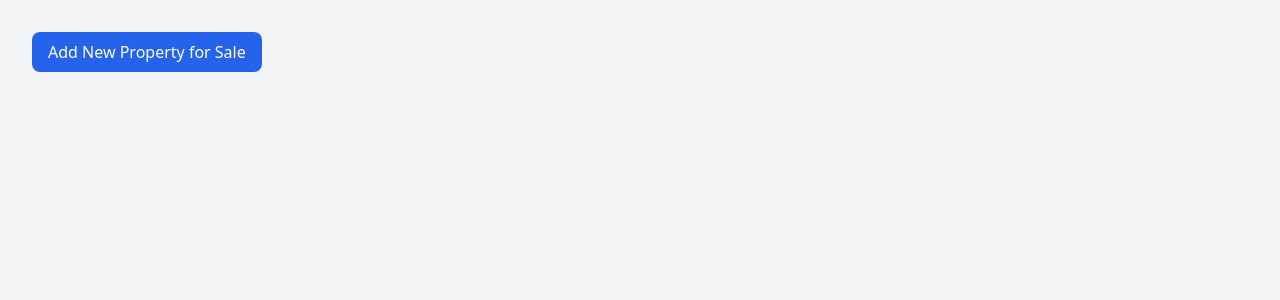
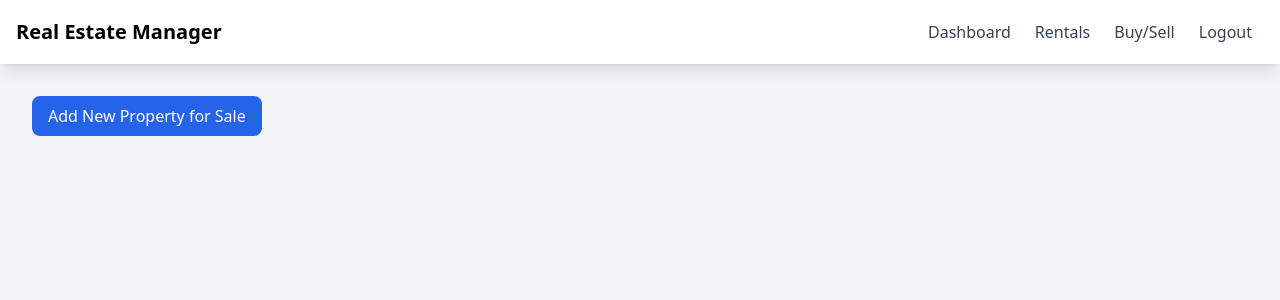
Before and after one commit to TheForgeTeam/prop-tech, a Django app: page /dashboard/properties/ in a window 1280 px wide. Shown: the top 300 px of the page. Run offline with Django 5.2, Linux system fonts and the light colour scheme; the visitor is signed in with stand-in values (Sample User, id 1); data comes from the database, SQL or seed files in the repository; data that the repository does not hold is empty; parts of the project's set-up code (start-up, migrations or seed data) failed here and were passed over; some libraries are stand-ins or nearby versions.

Commit message:
feat: login logout works

```diff
--- a/real_estate_dashboard/templates/base.html
+++ b/real_estate_dashboard/templates/base.html
@@ -7,6 +7,44 @@
     {% load static %} {% load tailwind_tags %} {% tailwind_css %}
   </head>
   <body class="bg-gray-100">
+    <nav class="bg-white shadow-lg">
+      <div class="max-w-7xl mx-auto px-4">
+        <div class="flex justify-between h-16">
+          <div class="flex">
+            <a href="{% url 'dashboard' %}" class="flex items-center">
+              <span class="text-xl font-semibold">Real Estate Manager</span>
+            </a>
+          </div>
+          <div class="flex items-center">
+            <a
+              href="{% url 'dashboard' %}"
+              class="px-3 py-2 text-gray-700 hover:text-gray-900"
+              >Dashboard</a
+            >
+            <a
+              href="{% url 'rentals' %}"
+              class="px-3 py-2 text-gray-700 hover:text-gray-900"
+              >Rentals</a
+            >
+            <a
+              href="{% url 'properties' %}"
+              class="px-3 py-2 text-gray-700 hover:text-gray-900"
+              >Buy/Sell</a
+            >
+            <form method="post" action="{% url 'logout' %}" class="inline">
+              {% csrf_token %}
+              <button
+                type="submit"
+                class="px-3 py-2 text-gray-700 hover:text-gray-900"
+              >
+                Logout
+              </button>
+            </form>
+          </div>
+        </div>
+      </div>
+    </nav>
+
     <main class="container mx-auto px-4 py-8">
       {% block content %} {% endblock %}
     </main>
```
Also changed, not shown: real_estate_dashboard/templates/properties/dashboard.html (+8 -14 lines).
